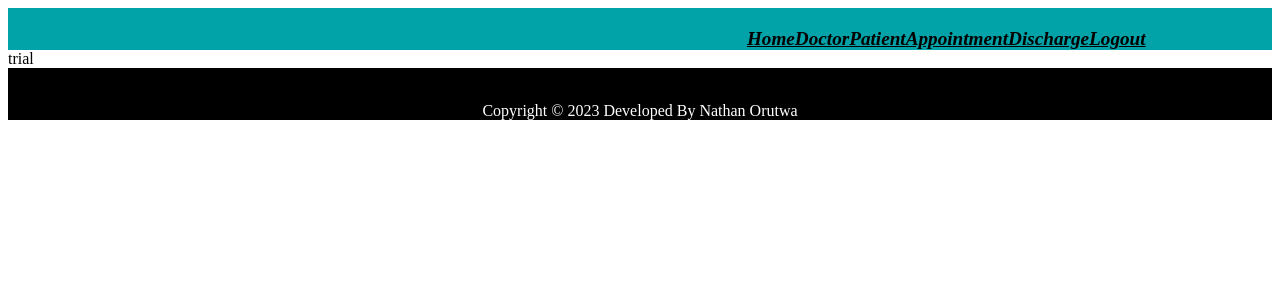
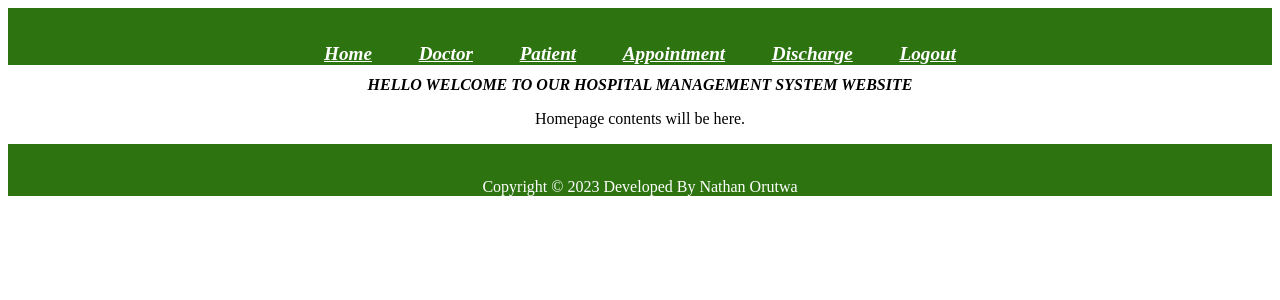
Before and after one commit to Okello7/HMS, a Django app: page /home/signup/home/ in a window 1280 px wide. Shown: the top 300 px of the page. Run offline with Django 4.2, Linux system fonts and the light colour scheme; a user stored in the database is signed in.

Commit message:
Code_updated_successfully

```diff
--- a/HospitalManagementSystem/settings.py
+++ b/HospitalManagementSystem/settings.py
@@ -118,7 +118,7 @@ USE_TZ = True
 
 STATIC_URL = 'static/'
 STATICFILES_DIRS =[
-    'Hospitalapp/static'
+    'Hospitalapp/static',
 ]
 
 # Default primary key field type
--- a/HospitalManagementSystem/urls.py
+++ b/HospitalManagementSystem/urls.py
@@ -18,7 +18,11 @@ from django.urls import path,include
 
 urlpatterns = [
     path('admin/', admin.site.urls),
-    path('home/',include('Hospitalapp.urls')),
+    path('',include('Hospitalapp.urls')),
+    # path('doctor/',include('Hospitalapp.urls')),
+    # path('patient/',include('Hospitalapp.urls')),
+    # path('appointment/',include('Hospitalapp.urls')),
+    # path('discharge/',include('Hospitalapp.urls')),
     path('home/signup/',include('Hospitalapp.urls')),
     path('home/signin/',include('Hospitalapp.urls')),
     path('home/signout/',include('Hospitalapp.urls')),
--- a/Hospitalapp/templates/base.html
+++ /dev/null
@@ -1,99 +0,0 @@
-<!DOCTYPE html>
-<html lang="en">
-    {% load static %}
-<head>
-    <meta charset="UTF-8">
-    <meta http-equiv="X-UA-Compatible" content="IE=edge">
-    <meta name="viewport" content="width=device-width, initial-scale=1.0">
-    <title>Document</title>
-   <link rel="shortcut icon"  type="image/jfif " href="{% static 'img/logo.jfif'%}">
-</head>
-<header>
-<style>
-    header {
-        background-color: #01a2a8;
-
-    }
-    a {
-        text-decoration:underline;
-        text-align: end;
-        color:black;
-        font-size: 1.2rem;
-        font-weight: bold;
-        font-style: italic;
-
-    }
-
-    .nav {
-        width: 80%;
-        margin: auto;
-        display:flex;
-        justify-content:flex-end;
-        align-items:flex-end;
-        padding-top: 20px;
-    }
-</style>
-
-    <nav class="nav">
-
-
-    <a href="{% url 'home' %}">Home</a>
-    <a href="{% url 'Doctor' %}">Doctor</a>
-    <a href="{% url 'Patient' %}">Patient</a>
-    <a href="{% url 'Appointment' %}">Appointment</a>
-    <a href="{% url 'Discharge' %}">Discharge</a>
-    <a href = "{% url 'logout' %}">Logout</a>
-
-    </nav>
-</header>
-<body>
-    trial
-</body>
-<footer>
-
-
-
-  <link rel="stylesheet" href="https://maxcdn.bootstrapcdn.com/font-awesome/4.7.0/css/font-awesome.min.css">
-
-
-  <style>
-
-    footer {
-      padding: 0px 0px 0px 0px;
-      background-color: black;
-      margin: 0px;
-      text-align: end;
-
-    }
-
-
-
-    p {
-      text-align: center;
-
-    }
-  </style>
-</head>
-
-<footer>
-
-
-
-  <br>
-  <div class="container">
-    <div class="row">
-      <div class="col-md-12 col-sm-12">
-        <div style="color:#ffffff;" class="wow fadeInUp footer-copyright">
-          <p>
-            Copyright &copy; 2023 Developed By Nathan Orutwa </p>
-        </div>
-      </div>
-    </div>
-  </div>
-</footer>
-
-
-</html>
-
-</footer>
-</html>
--- /dev/null
+++ b/Hospitalapp/templates/common/footer.html
@@ -0,0 +1,23 @@
+{% load static%}
+<footer>
+    <style>
+      footer {
+        padding: 0px 0px 0px 0px;
+        background-color: rgb(45, 116, 17);
+        margin:0px;
+        text-align: end;
+      }
+      p {
+        text-align: center;
+
+      }
+    </style>
+    <br>
+
+    <div style="color:#ffffff;" class="wow fadeInUp footer-copyright">
+      <p>
+              Copyright &copy; 2023 Developed By Nathan Orutwa
+            </p>
+    </div>
+</footer>
+</html>
--- /dev/null
+++ b/Hospitalapp/templates/common/header.html
@@ -0,0 +1,48 @@
+{% load static %}
+<!DOCTYPE html>
+<html lang="en">
+<head>
+
+    <meta charset="UTF-8">
+    <meta http-equiv="X-UA-Compatible" content="IE=edge">
+    <meta name="viewport" content="width=device-width, initial-scale=1.0">
+    <title>Hospital Management System</title>
+    <link rel="shortcut icon" type="image/png" href="{% static 'img/medicine.png'%}">
+</head>
+<header>
+<style>
+    header {
+        background-color: rgb(45, 116, 17);
+
+    }
+    a {
+        text-decoration:underline;
+        color:white;
+        font-size: 1.2rem;
+        font-weight: bold;
+        font-style: italic;
+
+    }
+
+    .nav {
+        text-align: end;
+        width:50%;
+        margin: auto;
+        display:flex;
+        justify-content:space-between;
+        padding-top: 35px;
+    }
+</style>
+
+    <nav class="nav">
+
+
+    <a href="{% url 'home' %}">Home</a>
+    <a href="{% url 'Doctor' %}">Doctor</a>
+    <a href="{% url 'Patient' %}">Patient</a>
+    <a href="{% url 'Appointment' %}">Appointment</a>
+    <a href="{% url 'Discharge' %}">Discharge</a>
+    <a href = "{% url 'logout' %}">Logout</a>
+
+    </nav>
+</header>
--- a/Hospitalapp/templates/home.html
+++ b/Hospitalapp/templates/home.html
@@ -1,16 +1,30 @@
-<!DOCTYPE html>
-<html lang="en">
-<head>
-    <meta charset="UTF-8">
-    <meta http-equiv="X-UA-Compatible" content="IE=edge">
-    <meta name="viewport" content="width=device-width, initial-scale=1.0">
-    <title>Document</title>
-</head>
+
+<style>
+  h1{
+    text-align: center;
+    font-size: medium;
+    font-style: italic;
+  }
+</style>
+  {% include 'common/header.html'%}
+
+
+
 <body>
-    {% extends 'base.html'%}
-    {% block content%}
-    {% csrf_token %}
 
-    {% endblock%}
+
+  <h1>HELLO WELCOME TO OUR HOSPITAL MANAGEMENT SYSTEM WEBSITE</h1>
+  <p>
+  Homepage contents will be here.
+  </p>
+
+
 </body>
-</html>
+
+
+
+
+</body>
+<footer>
+  {% include 'common/footer.html'%}
+</footer>
--- a/Hospitalapp/views.py
+++ b/Hospitalapp/views.py
@@ -27,7 +27,7 @@ def add_DischargeDetails(request):
 
 def home(request):
     if request.user.is_authenticated:
-        return render(request, 'home.html')
+        return render(request, 'home.html',{})
     else:
         return redirect('/home/signin')
 
@@ -48,7 +48,7 @@ def signup(request):
             password = form.cleaned_data['password1']
             user = authenticate(username = username,password = password)
             login(request, user)
-            return redirect('')
+            return redirect('/home')
 
         else:
             return render(request,'signup.html',{'form':form})
```
Also changed, not shown: Hospitalapp/admin.py (+20 -4 lines), Hospitalapp/templates/Appointment.html (+11 -15 lines), Hospitalapp/templates/Discharge.html (+11 -14 lines), Hospitalapp/templates/Doctor.html (+8 -14 lines), Hospitalapp/templates/Patient.html (+9 -14 lines), Hospitalapp/templates/signin.html (+54 -4 lines), Hospitalapp/templates/signup.html (+47 -2 lines), Hospitalapp/static/img/logo.jfif (deleted), Hospitalapp/static/img/medicine.png (added), db.sqlite3.
